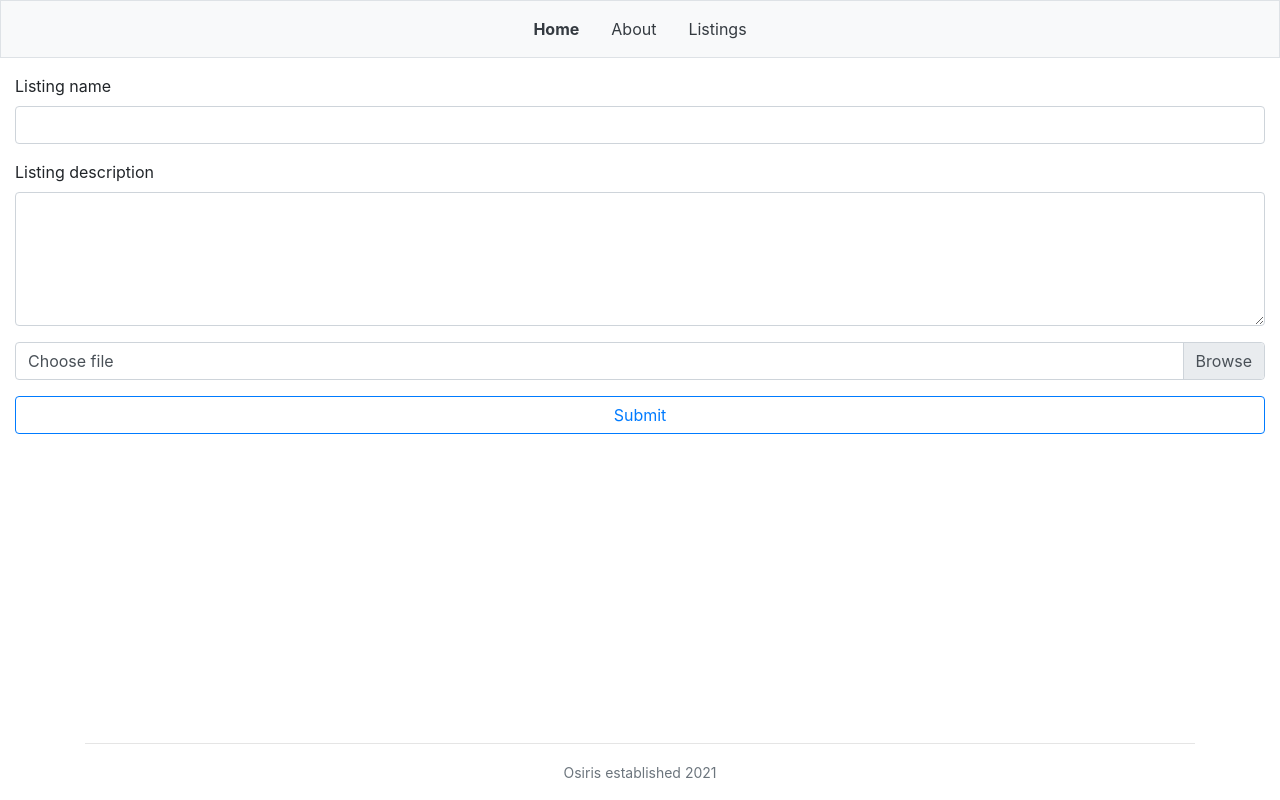
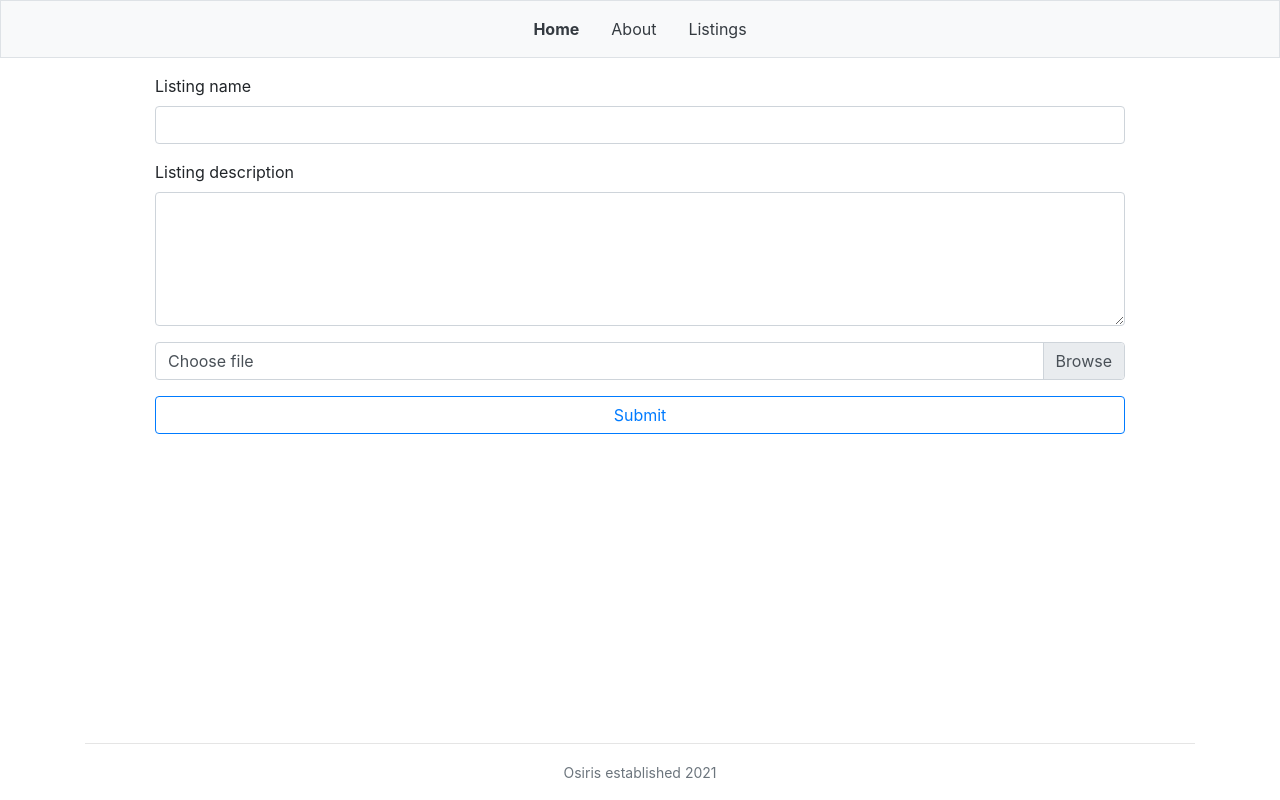
Before and after one commit to Shilcof/osiris-frontend, a React (Create React App) app: page / in a window 1280 px wide. Built offline with nearby package versions, Linux system fonts and the light colour scheme.

Commit message:
moves container styling from listing index to main.js

```diff
--- a/src/components/Main.js
+++ b/src/components/Main.js
@@ -7,7 +7,7 @@ import About from './about/About'
 
 const Main = () => {
     return (
-        <div className="container-fluid pt-3">
+        <div className="container-fluid pt-3 container" style={{maxWidth: 1000}} >
             <Switch>
 
                 <Route exact path="/" render={routerProps => <ListingForm {...routerProps}/>} />
--- a/src/components/listings/ListingShow.js
+++ b/src/components/listings/ListingShow.js
@@ -1,5 +1,6 @@
 import { useEffect } from "react"
 import { useDispatch, useSelector } from "react-redux"
+
 import { fetchListing } from "../../actions/listingActions"
 import { resetErrors } from "../../actions/errorActions"
 
--- a/src/components/listings/ListingsIndex.js
+++ b/src/components/listings/ListingsIndex.js
@@ -36,7 +36,7 @@ const ListingsIndex = () => {
 
     return (
         <>
-            <div id="listing-container" className="container" style={{maxWidth: 1000}}>
+            <div id="listing-container" >
                 <div className="row row-cols-1 row-cols-md-3 gx-3">
                     {listings.map(listing=><Listing key={listing.id} listing={listing} />)}
                 </div>
```
